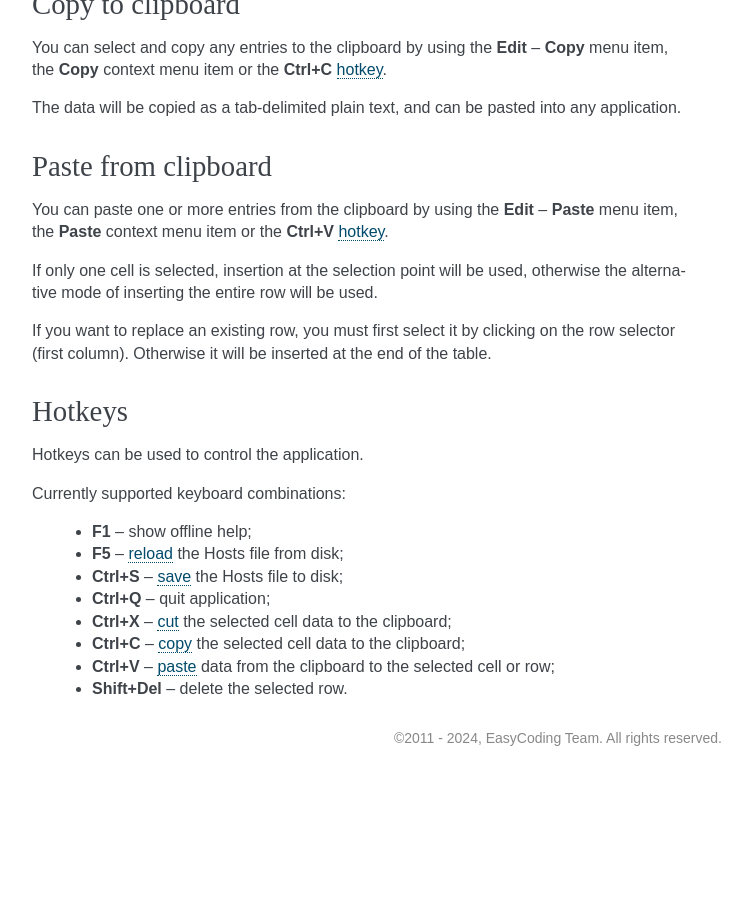
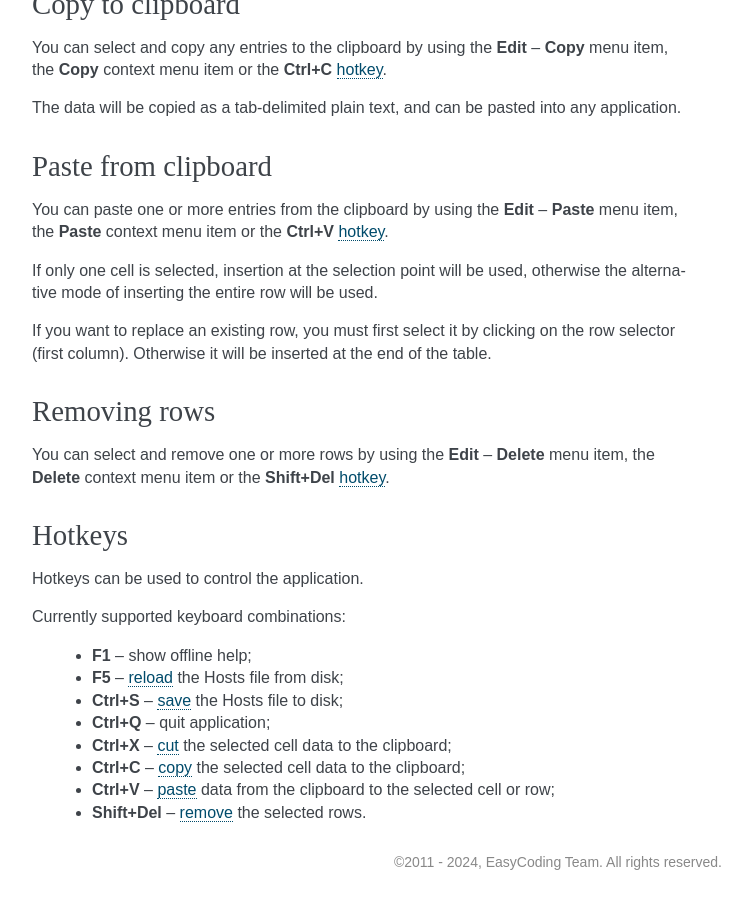
Before and after one commit to xvitaly/mhed, a Sphinx documentation site: the page built from docs/source/using-application.rst, in a window 1280 px wide and 900 px high, scrolled down 1572 px. Shown: the whole window, without its empty margins (388-1140 px from the left). Built offline with Sphinx 7.4.7, drawn with Linux system fonts in a browser that asks for light colours; before the commit the page ends 2348 px from its top, so only the background shows below that.

Commit message:
Added information about removing rows to the "Using application" documentation page.

```diff
--- a/docs/source/using-application.rst
+++ b/docs/source/using-application.rst
@@ -114,6 +114,14 @@ If only one cell is selected, insertion at the selection point will be used, oth
 
 If you want to replace an existing row, you must first select it by clicking on the row selector (first column). Otherwise it will be inserted at the end of the table.
 
+.. index:: removing rows
+.. _usage-remove:
+
+Removing rows
+===============================
+
+You can select and remove one or more rows by using the **Edit** -- **Delete** menu item, the **Delete** context menu item or the **Shift+Del** :ref:`hotkey <usage-hotkeys>`.
+
 .. index:: keys, hotkeys, keyboard
 .. _usage-hotkeys:
 
@@ -131,4 +139,4 @@ Currently supported keyboard combinations:
   * **Ctrl+X** -- :ref:`cut <usage-clipboard-cut>` the selected cell data to the clipboard;
   * **Ctrl+C** -- :ref:`copy <usage-clipboard-copy>` the selected cell data to the clipboard;
   * **Ctrl+V** -- :ref:`paste <usage-clipboard-paste>` data from the clipboard to the selected cell or row;
-  * **Shift+Del** -- delete the selected row.
+  * **Shift+Del** -- :ref:`remove <usage-remove>` the selected rows.
```
Also changed, not shown: 1 other file.
